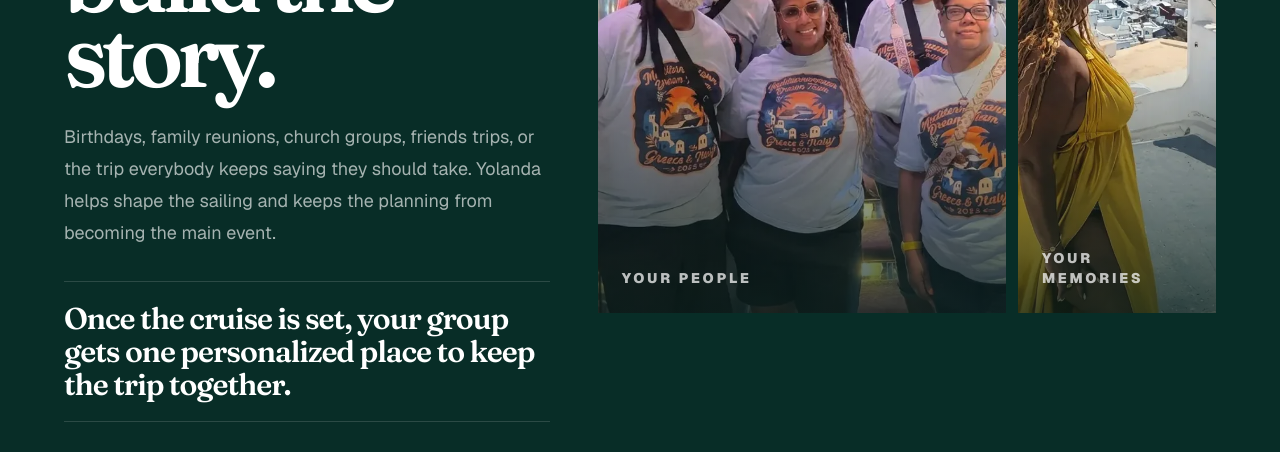
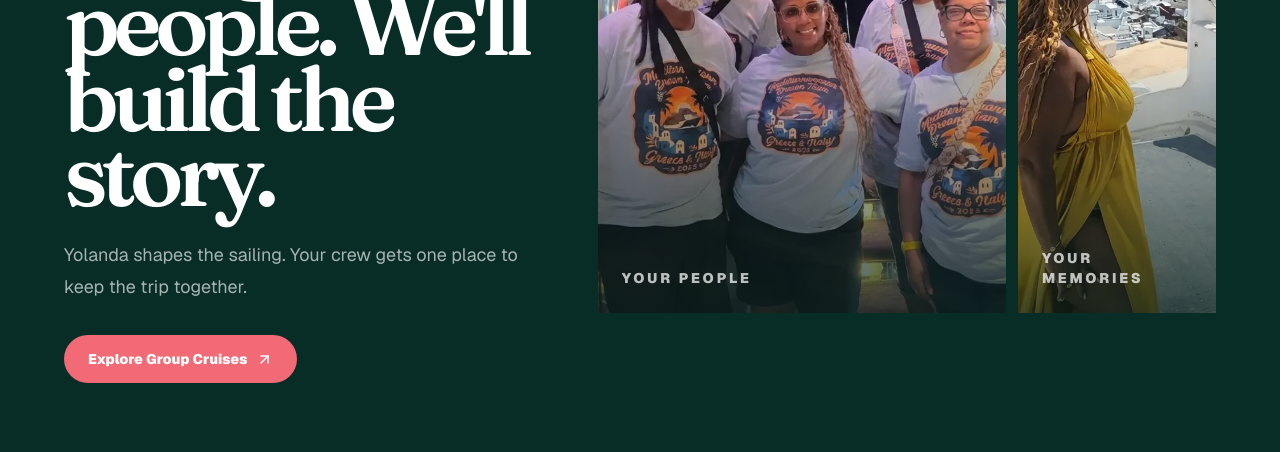
Before and after one commit to mrrickyspanish/travelholics, a Next.js app: page / in a window 1280 px wide. Shown: the part 3400-3852 px from the top of the page. Built offline with nearby package versions, Linux system fonts and the light colour scheme; no server answers.

Commit message:
Restrain homepage group cruise teaser

```diff
--- a/components/group-trips.tsx
+++ b/components/group-trips.tsx
@@ -31,15 +31,9 @@ export const GroupTrips = () => {
           <h2 className="mt-5 max-w-[9ch] font-serif text-[clamp(3.7rem,7vw,7.6rem)] font-semibold leading-[0.84] tracking-[-0.07em]">
             Bring the people. We&apos;ll build the story.
           </h2>
-          <p className="mt-7 max-w-xl text-base leading-7 text-white/64 sm:text-lg sm:leading-8">
-            Birthdays, family reunions, church groups, friends trips, or the trip everybody keeps saying they should take. Yolanda helps shape the sailing and keeps the planning from becoming the main event.
+          <p className="mt-7 max-w-[31rem] text-base leading-7 text-white/64 sm:text-lg sm:leading-8">
+            Yolanda shapes the sailing. Your crew gets one place to keep the trip together.
           </p>
-
-          <div className="mt-8 border-y border-white/14 py-5">
-            <p className="max-w-lg font-serif text-2xl font-semibold leading-[1.1] tracking-[-0.035em] text-white sm:text-3xl">
-              Once the cruise is set, your group gets one personalized place to keep the trip together.
-            </p>
-          </div>
 
           <Link
             href="/group-cruises"
```
